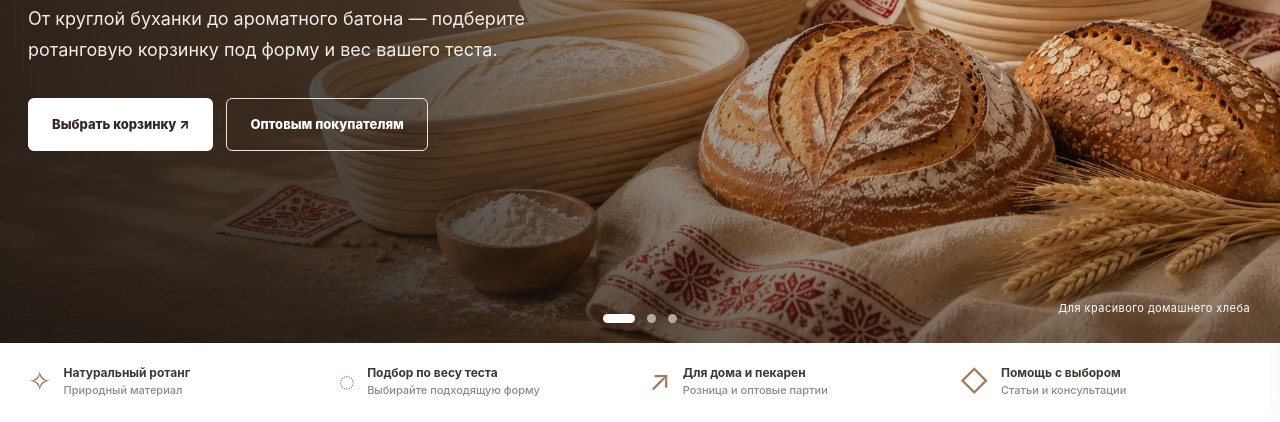
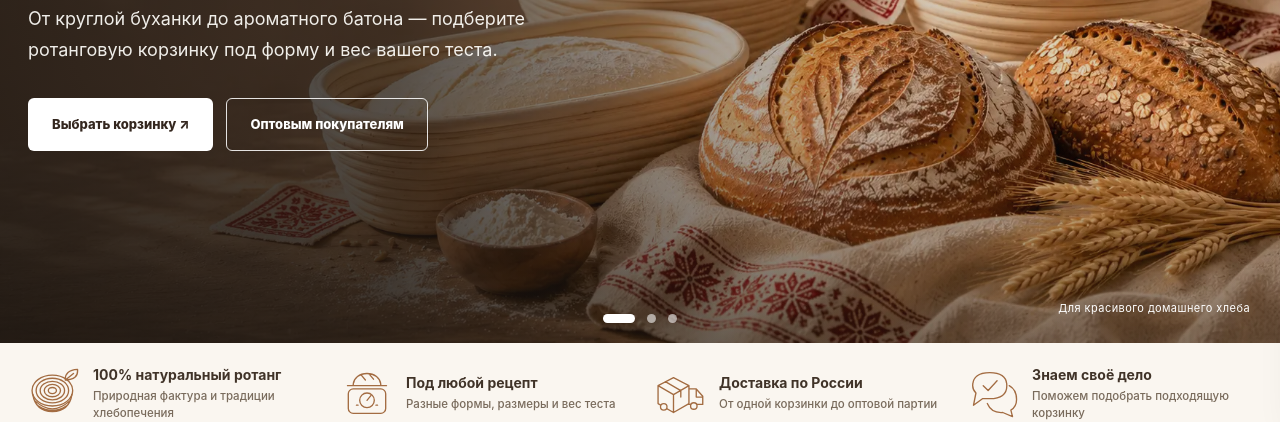
Before and after one commit to web86/new_hlebforma, a plain HTML site: page prototype/v3/index.html in a window 1280 px wide. Shown: the part 380-802 px from the top of the page. Drawn offline with Linux system fonts and the light colour scheme.

Commit message:
style: add custom SVG benefit icons and interactive full-width benefits band

```diff
--- a/prototype/v3/index.html
+++ b/prototype/v3/index.html
@@ -4,7 +4,7 @@
 <meta charset="utf-8">
 <meta name="viewport" content="width=device-width, initial-scale=1">
 <meta name="robots" content="noindex, nofollow">
-<title>Hleb-Forma — новая главная · v3.15</title>
+<title>Hleb-Forma — новая главная · v3.16</title>
 <meta name="description" content="Новая визуальная концепция Hleb-Forma: магазин корзинок для расстойки хлеба с подбором, каталогом и оптовыми заказами.">
 <link rel="preconnect" href="https://fonts.googleapis.com">
 <link rel="preconnect" href="https://fonts.gstatic.com" crossorigin>
@@ -469,6 +469,23 @@ main .title-row .eyebrow,main .newsletter .eyebrow{margin-bottom:8px}
   #reviews .review{min-height:0;padding:24px}
 }
 
+
+/* v3.16 — bespoke linked benefits with compact editorial styling */
+.benefits-band{--benefit-bg:#faf6f0;background:var(--benefit-bg);border-bottom:1px solid #eee5da}
+.benefits-band .clear-benefits{background:transparent;min-height:100px;padding:18px 0;grid-template-columns:repeat(4,minmax(0,1fr));gap:clamp(14px,2.2vw,30px);align-items:stretch}
+.benefit-link{display:flex;align-items:center;gap:13px;min-width:0;text-decoration:none;color:#403328;border-radius:6px}
+.benefit-icon{display:block;flex:0 0 52px;width:52px;height:52px;color:#a36c42;transition:transform .25s ease,color .25s ease}
+.benefit-copy{display:block;min-width:0}
+.benefit-copy strong{display:block;font-size:14px;font-weight:720;line-height:1.4;transition:color .2s ease}
+.benefits-band .benefit-copy small{display:block;margin-top:4px;font-size:11.5px;line-height:1.45;font-weight:450;color:#796b5c}
+.benefit-link:hover .benefit-icon,.benefit-link:focus-visible .benefit-icon{transform:scale(1.07);color:#b46835}
+.benefit-link:hover strong,.benefit-link:focus-visible strong{color:#a35629;text-decoration:underline;text-underline-offset:4px;text-decoration-thickness:1px}
+.benefit-link:focus-visible{outline:2px solid #a36c42;outline-offset:4px}
+@media(max-width:1100px){.benefit-icon{flex-basis:46px;width:46px;height:46px}.benefit-link{gap:10px}.benefit-copy strong{font-size:13px}}
+@media(max-width:880px){.benefits-band .clear-benefits{grid-template-columns:repeat(2,minmax(0,1fr));padding:16px 0;gap:18px 24px}}
+@media(max-width:640px){.benefits-band .clear-benefits{gap:16px 12px;padding:15px 0}.benefit-icon{flex-basis:36px;width:36px;height:36px}.benefit-link{gap:8px}.benefit-copy strong{font-size:12px}.benefits-band .benefit-copy small{font-size:10.5px}}
+@media(prefers-reduced-motion:reduce){.benefit-icon,.benefit-copy strong{transition:none}.benefit-link:hover .benefit-icon,.benefit-link:focus-visible .benefit-icon{transform:none}}
+
 </style>
 </head>
 <body id="page-top">
@@ -529,11 +546,13 @@ main .title-row .eyebrow,main .newsletter .eyebrow{margin-bottom:8px}
   </div>
   <div class="wide-scene-caption">Для красивого домашнего хлеба</div>
 </section>
-<div class="container clear-benefits" aria-label="Преимущества магазина">
-  <div><b>✧</b><span>Натуральный ротанг<small>Природный материал</small></span></div>
-  <div><b>◌</b><span>Подбор по весу теста<small>Выбирайте подходящую форму</small></span></div>
-  <div><b>↗</b><span>Для дома и пекарен<small>Розница и оптовые партии</small></span></div>
-  <div><b>◇</b><span>Помощь с выбором<small>Статьи и консультации</small></span></div>
+<div class="benefits-band" aria-label="Преимущества магазина">
+  <div class="container clear-benefits">
+    <a class="benefit-link" href="#guides"><svg class="benefit-icon" viewBox="0 0 64 64" aria-hidden="true" focusable="false" fill="none" stroke="currentColor" stroke-width="1.65" stroke-linecap="round" stroke-linejoin="round"><ellipse cx="30" cy="29" rx="25" ry="19"/><ellipse cx="30" cy="29" rx="20" ry="15.2"/><ellipse cx="30" cy="29" rx="15" ry="11.4"/><ellipse cx="30" cy="29" rx="10" ry="7.6"/><ellipse cx="30" cy="29" rx="5" ry="3.8"/><path d="M6 34 Q9 54 30 55 Q51 54 54 34 M9 42 Q30 61 51 42 M13 48 Q30 59 47 48 M46 16 Q45 4 61 3 Q62 16 46 16 M46 16 L56 8"/></svg><span class="benefit-copy"><strong>100% натуральный ротанг</strong><small>Природная фактура и традиции хлебопечения</small></span></a>
+    <a class="benefit-link" href="#shapes"><svg class="benefit-icon" viewBox="0 0 64 64" aria-hidden="true" focusable="false" fill="none" stroke="currentColor" stroke-width="1.65" stroke-linecap="round" stroke-linejoin="round"><rect x="9" y="27" width="46" height="30" rx="6"/><circle cx="32" cy="41" r="9"/><path d="M32 41 L37 35 M19 47 H21 M43 47 H45 M8 23 H56 M15 23 C15 3 49 3 49 23 M25 10 L30 16 M35 9 L40 15"/></svg><span class="benefit-copy"><strong>Под любой рецепт</strong><small>Разные формы, размеры и вес теста</small></span></a>
+    <a class="benefit-link" href="../index.html#delivery"><svg class="benefit-icon" viewBox="0 0 64 64" aria-hidden="true" focusable="false" fill="none" stroke="currentColor" stroke-width="1.65" stroke-linecap="round" stroke-linejoin="round"><path d="M5 23 L24 13 L43 23 L24 34 Z M5 23 V45 L24 56 L43 45 V23 M24 34 V56 M14 18 L33 29 V37 M43 27 H52 L60 36 V46 H43 M52 27 V37 H60"/><circle cx="49" cy="48" r="4" fill="var(--benefit-bg)"/><circle cx="12" cy="49" r="4" fill="var(--benefit-bg)"/></svg><span class="benefit-copy"><strong>Доставка по России</strong><small>От одной корзинки до оптовой партии</small></span></a>
+    <a class="benefit-link" href="#contacts"><svg class="benefit-icon" viewBox="0 0 64 64" aria-hidden="true" focusable="false" fill="none" stroke="currentColor" stroke-width="1.65" stroke-linecap="round" stroke-linejoin="round"><path d="M7 23 Q7 7 28 7 Q49 7 49 23 Q49 39 28 39 H19 L8 47 L11 32 Q7 28 7 23Z M52 23 Q61 28 61 40 Q61 49 54 53 L56 61 L44 56 Q30 57 25 45 M20 23 L26 29 L37 17"/></svg><span class="benefit-copy"><strong>Знаем своё дело</strong><small>Поможем подобрать подходящую корзинку</small></span></a>
+  </div>
 </div>
 <section class="catalog-v3 container" id="catalog">
  <div class="sticky-catalog-layout">
```
